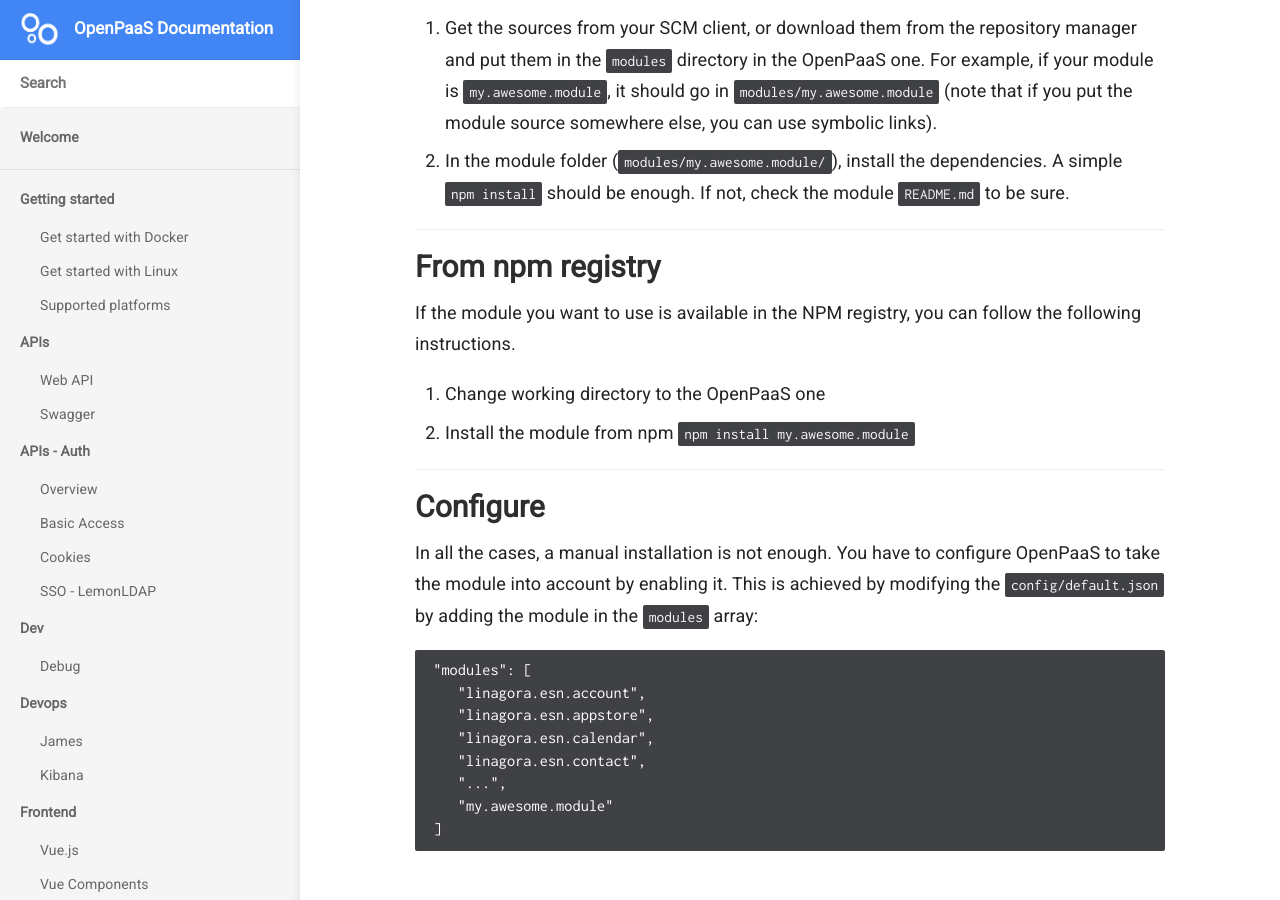
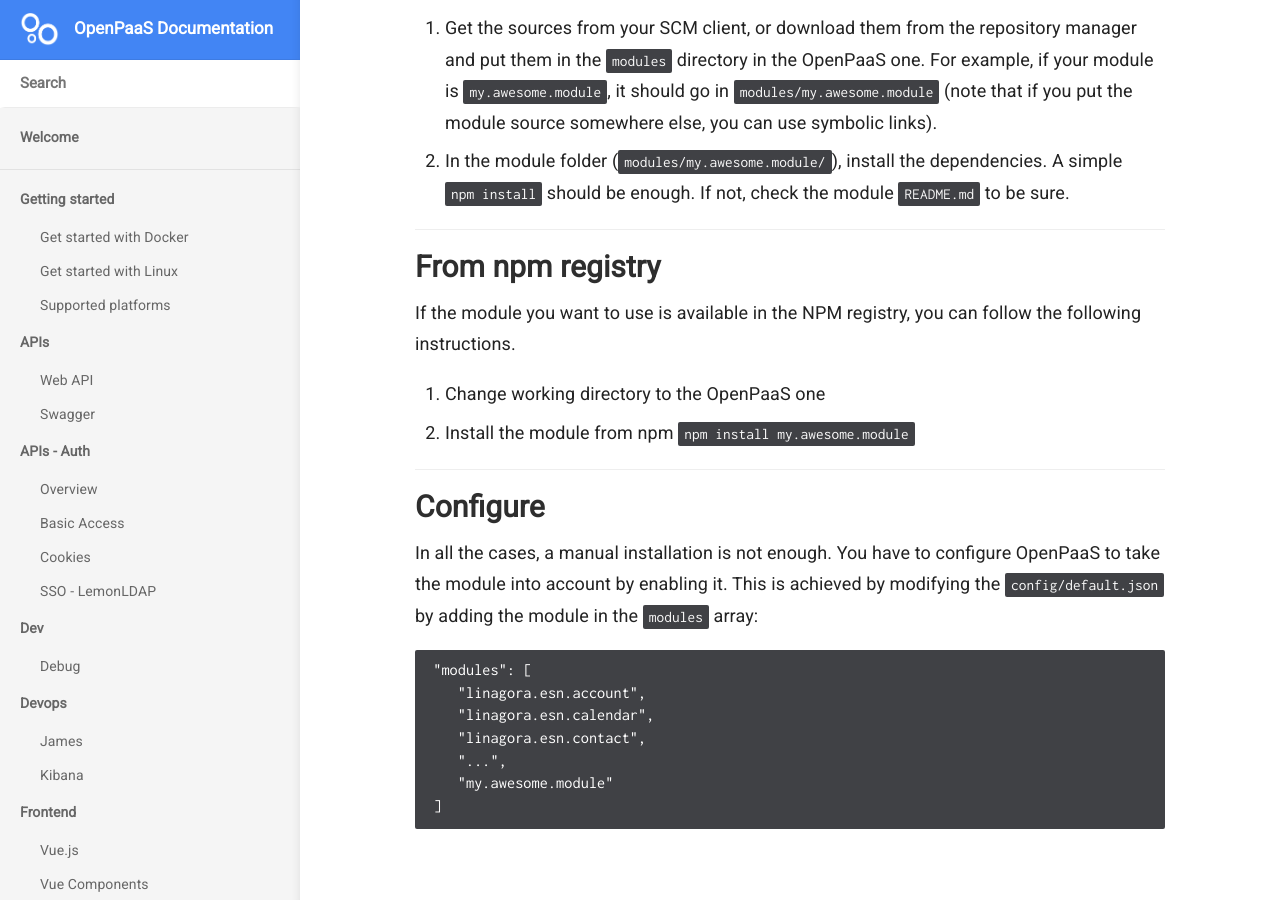
Before and after one commit to linagora/openpaas-doc, a Jekyll site: the page built from _docs/modules/howto/install.md, in a window 1280 px wide and 900 px high, scrolled down 871 px. Built offline with Jekyll 4.4.1, drawn with Linux system fonts in a browser that asks for light colours; nearby versions of some CDN libraries; a script that is not in the unit is left out.

Commit message:
linagora/lgs/openpaas/esn#2650 correct the documentation since linagora.esn.appstore module is removed in esn core

````diff
--- a/_docs/modules/howto/install.md
+++ b/_docs/modules/howto/install.md
@@ -39,7 +39,6 @@
 ``` json
  "modules": [
     "linagora.esn.account",
-    "linagora.esn.appstore",
     "linagora.esn.calendar",
     "linagora.esn.contact",
     "...",
````
